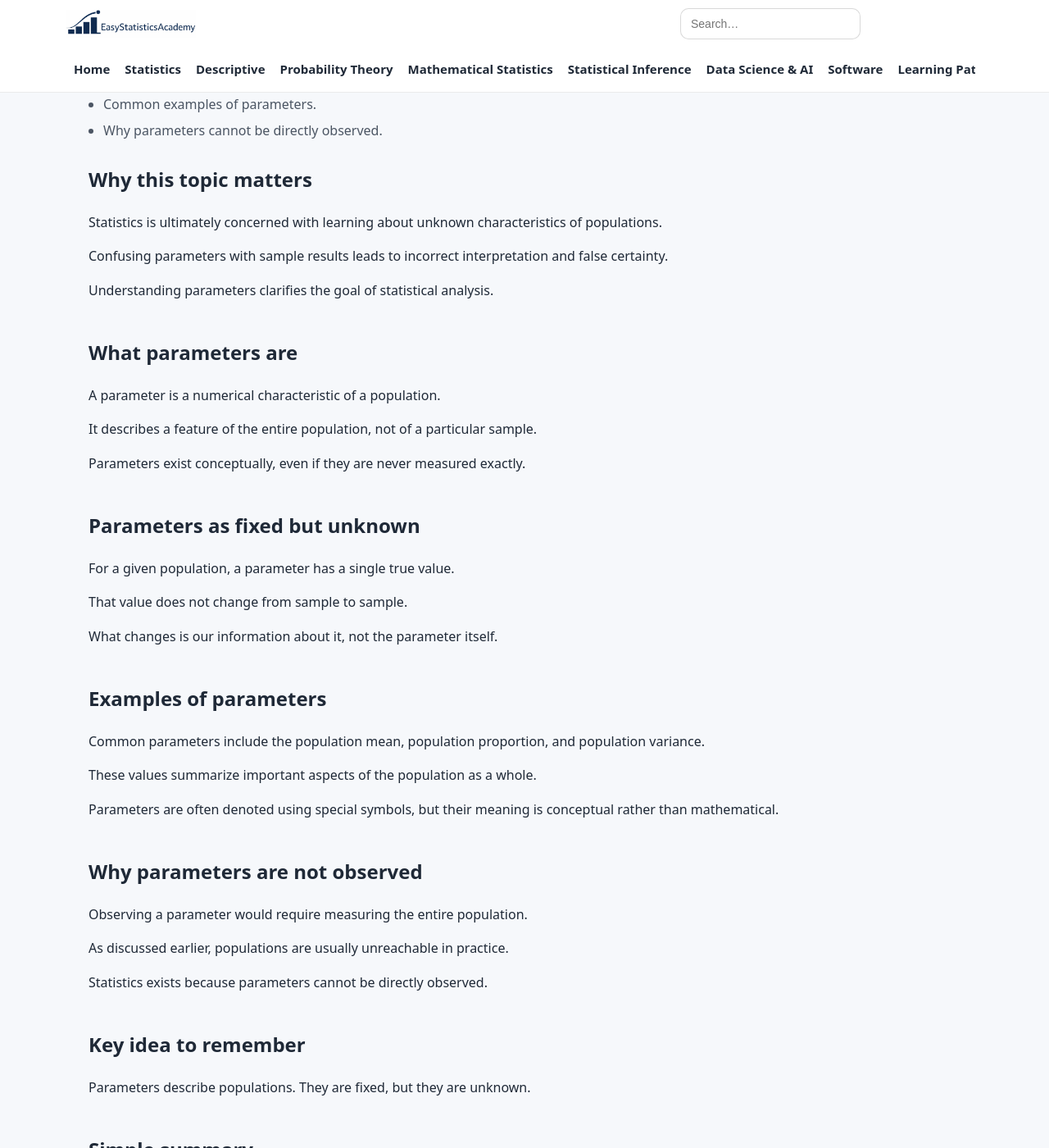
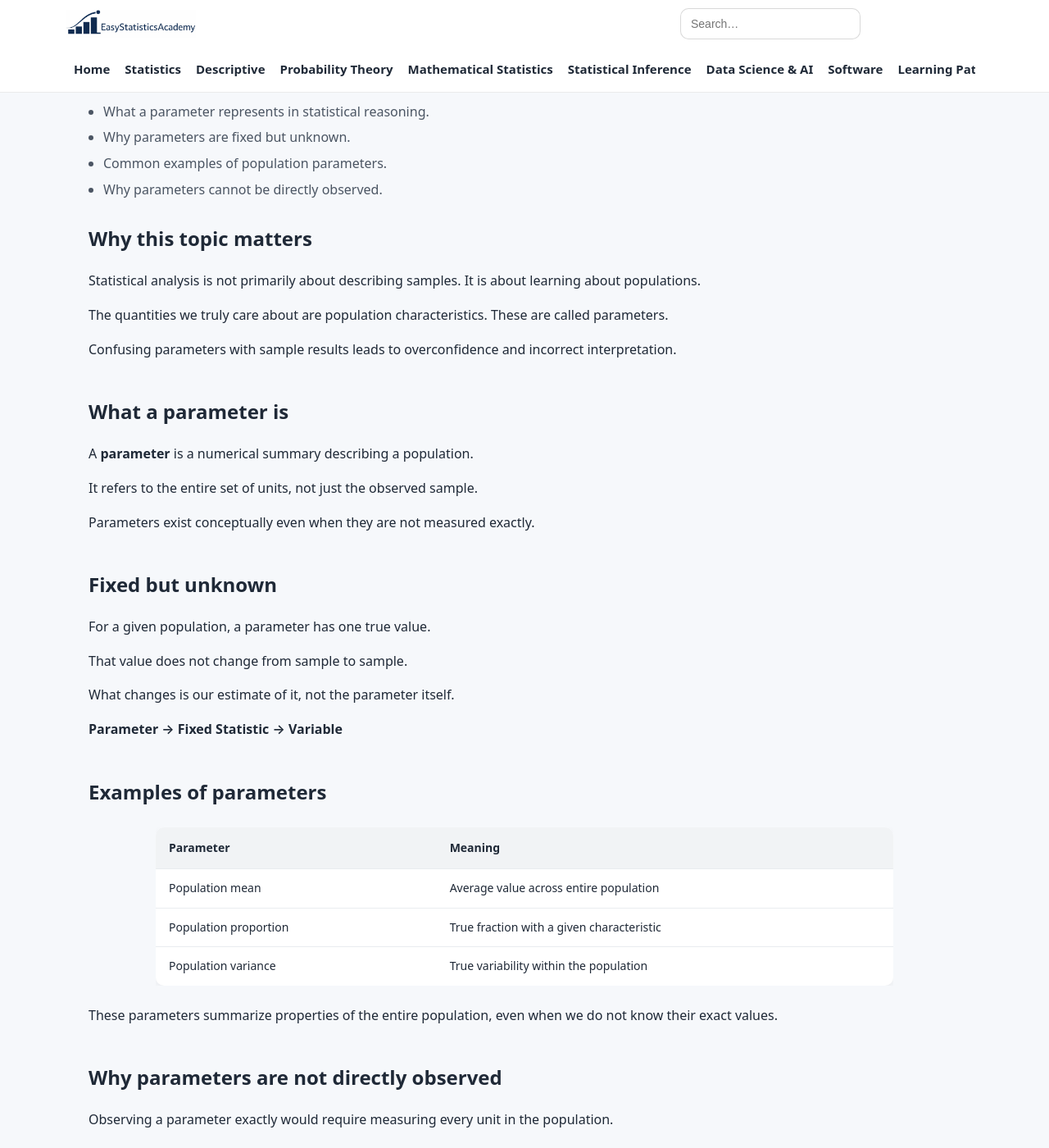
Before and after one commit to ammar-homaida-statistics/easystatisticsacademy, a Jekyll site: the page built from foundations/parameters/index.md, in a window 1280 px wide and 1400 px high, scrolled down 517 px. Shown: the whole window at 82% size. Built offline with Jekyll 4.4.1, drawn with Linux system fonts in a browser that asks for light colours; some of the changed text lies outside the part shown.

Commit message:
Revise parameters lesson content and structure

```diff
--- a/foundations/parameters/index.md
+++ b/foundations/parameters/index.md
@@ -19,10 +19,14 @@ lesson_order: 17
   <div class="hero-card">
     <h1>Parameters</h1>
 
+    <div style="background:#fff3cd; border:1px solid #ffeeba; padding:12px 14px; margin:14px 0; border-radius:8px;">
+      <strong>🚧 Under Construction</strong> — Formal notation examples will be added.
+    </div>
+
     <p class="lead">
-      This lesson explains what parameters are in statistics, why they are
-      fixed but unknown, and why parameters are not directly observed
-      in practice.
+      A parameter is a numerical characteristic of a population.
+      It is fixed for a given population, but typically unknown.
+      Statistical inference exists to estimate parameters.
     </p>
 
     <p class="muted-mini">
@@ -31,6 +35,8 @@ lesson_order: 17
   </div>
 </section>
 
+
+
 <section class="section">
   <div class="content-narrow">
     <h2>What you will learn</h2>
@@ -38,61 +44,65 @@ lesson_order: 17
     <ul class="bullets">
       <li>What a parameter represents in statistical reasoning.</li>
       <li>Why parameters are fixed but unknown.</li>
-      <li>Common examples of parameters.</li>
+      <li>Common examples of population parameters.</li>
       <li>Why parameters cannot be directly observed.</li>
     </ul>
   </div>
 </section>
+
+
 
 <section class="section">
   <div class="content-narrow">
     <h2>Why this topic matters</h2>
 
     <p>
-      Statistics is ultimately concerned with learning about
-      unknown characteristics of populations.
+      Statistical analysis is not primarily about describing samples.
+      It is about learning about populations.
     </p>
 
     <p>
-      Confusing parameters with sample results
-      leads to incorrect interpretation and false certainty.
+      The quantities we truly care about are population characteristics.
+      These are called parameters.
     </p>
 
     <p>
-      Understanding parameters clarifies the goal
-      of statistical analysis.
+      Confusing parameters with sample results leads to
+      overconfidence and incorrect interpretation.
     </p>
   </div>
 </section>
 
+
+
 <section class="section">
   <div class="content-narrow">
-    <h2>What parameters are</h2>
+    <h2>What a parameter is</h2>
 
     <p>
-      A parameter is a numerical characteristic
-      of a population.
+      A <strong>parameter</strong> is a numerical summary
+      describing a population.
     </p>
 
     <p>
-      It describes a feature of the entire population,
-      not of a particular sample.
+      It refers to the entire set of units,
+      not just the observed sample.
     </p>
 
     <p>
-      Parameters exist conceptually,
-      even if they are never measured exactly.
+      Parameters exist conceptually even when they are not measured exactly.
     </p>
   </div>
 </section>
 
+
+
 <section class="section">
   <div class="content-narrow">
-    <h2>Parameters as fixed but unknown</h2>
+    <h2>Fixed but unknown</h2>
 
     <p>
-      For a given population, a parameter has
-      a single true value.
+      For a given population, a parameter has one true value.
     </p>
 
     <p>
@@ -100,76 +110,129 @@ lesson_order: 17
     </p>
 
     <p>
-      What changes is our information about it,
+      What changes is our estimate of it,
       not the parameter itself.
+    </p>
+
+    <p style="font-weight:600;">
+      Parameter → Fixed
+      Statistic → Variable
     </p>
   </div>
 </section>
+
+
 
 <section class="section">
   <div class="content-narrow">
     <h2>Examples of parameters</h2>
 
-    <p>
-      Common parameters include the population mean,
-      population proportion, and population variance.
-    </p>
+    <div style="margin:24px 0;">
+      <div style="max-width:900px; margin:auto; overflow-x:auto;">
+        <table style="width:100%; border-collapse:collapse; background:#ffffff; border-radius:10px; overflow:hidden; box-shadow:0 4px 10px rgba(0,0,0,0.05); font-size:14px;">
+          <thead style="background:#f1f3f5;">
+            <tr>
+              <th style="padding:14px 16px; text-align:left; font-weight:600;">Parameter</th>
+              <th style="padding:14px 16px; text-align:left; font-weight:600;">Meaning</th>
+            </tr>
+          </thead>
+          <tbody>
+            <tr style="border-top:1px solid #e9ecef;">
+              <td style="padding:12px 16px;">Population mean</td>
+              <td style="padding:12px 16px;">Average value across entire population</td>
+            </tr>
+            <tr style="border-top:1px solid #e9ecef;">
+              <td style="padding:12px 16px;">Population proportion</td>
+              <td style="padding:12px 16px;">True fraction with a given characteristic</td>
+            </tr>
+            <tr style="border-top:1px solid #e9ecef;">
+              <td style="padding:12px 16px;">Population variance</td>
+              <td style="padding:12px 16px;">True variability within the population</td>
+            </tr>
+          </tbody>
+        </table>
+      </div>
+    </div>
 
     <p>
-      These values summarize important aspects
-      of the population as a whole.
-    </p>
-
-    <p>
-      Parameters are often denoted using special symbols,
-      but their meaning is conceptual rather than mathematical.
+      These parameters summarize properties of the entire population,
+      even when we do not know their exact values.
     </p>
   </div>
 </section>
 
+
+
 <section class="section">
   <div class="content-narrow">
-    <h2>Why parameters are not observed</h2>
+    <h2>Why parameters are not directly observed</h2>
 
     <p>
-      Observing a parameter would require measuring
-      the entire population.
+      Observing a parameter exactly would require measuring
+      every unit in the population.
     </p>
 
     <p>
-      As discussed earlier, populations are usually
-      unreachable in practice.
+      In most real-world situations, this is impossible
+      due to cost, time, or conceptual infinity.
     </p>
 
     <p>
-      Statistics exists because parameters cannot
-      be directly observed.
+      Therefore, parameters remain unknown
+      and must be estimated using samples.
     </p>
   </div>
 </section>
+
+
+
+<section class="section">
+  <div class="content-narrow">
+    <h2>Conceptual distinction</h2>
+
+    <p>
+      Parameters belong to populations.
+    </p>
+
+    <p>
+      Statistics belong to samples.
+    </p>
+
+    <p>
+      Inference connects the two.
+    </p>
+  </div>
+</section>
+
+
 
 <section class="section section-soft">
   <div class="content-narrow">
     <h2>Key idea to remember</h2>
 
     <p>
-      Parameters describe populations.
-      They are fixed, but they are unknown.
+      A parameter is a fixed but unknown numerical characteristic
+      of a population.
     </p>
   </div>
 </section>
+
+
 
 <section class="section section-next">
   <div class="content-narrow">
     <h2>Simple summary</h2>
 
     <p>
-      A parameter is a numerical characteristic
-      of a population. Because populations cannot
-      usually be fully observed, parameters remain unknown.
+      Parameters describe populations.
+      They do not change from sample to sample,
+      but they are usually unknown.
+      Statistical methods aim to estimate them.
     </p>
   </div>
 </section>
+
+
 
 <section class="section section-next">
   <div class="content-narrow">
@@ -177,8 +240,8 @@ lesson_order: 17
 
     <p>
       The next lesson introduces <strong>statistics</strong>,
-      explaining what statistics are, why they vary,
-      and how sample summaries relate to population truths.
+      explaining how sample summaries vary and how they are used
+      to estimate unknown parameters.
     </p>
 
     <a class="btn btn-primary" href="/foundations/statistics/">
```
